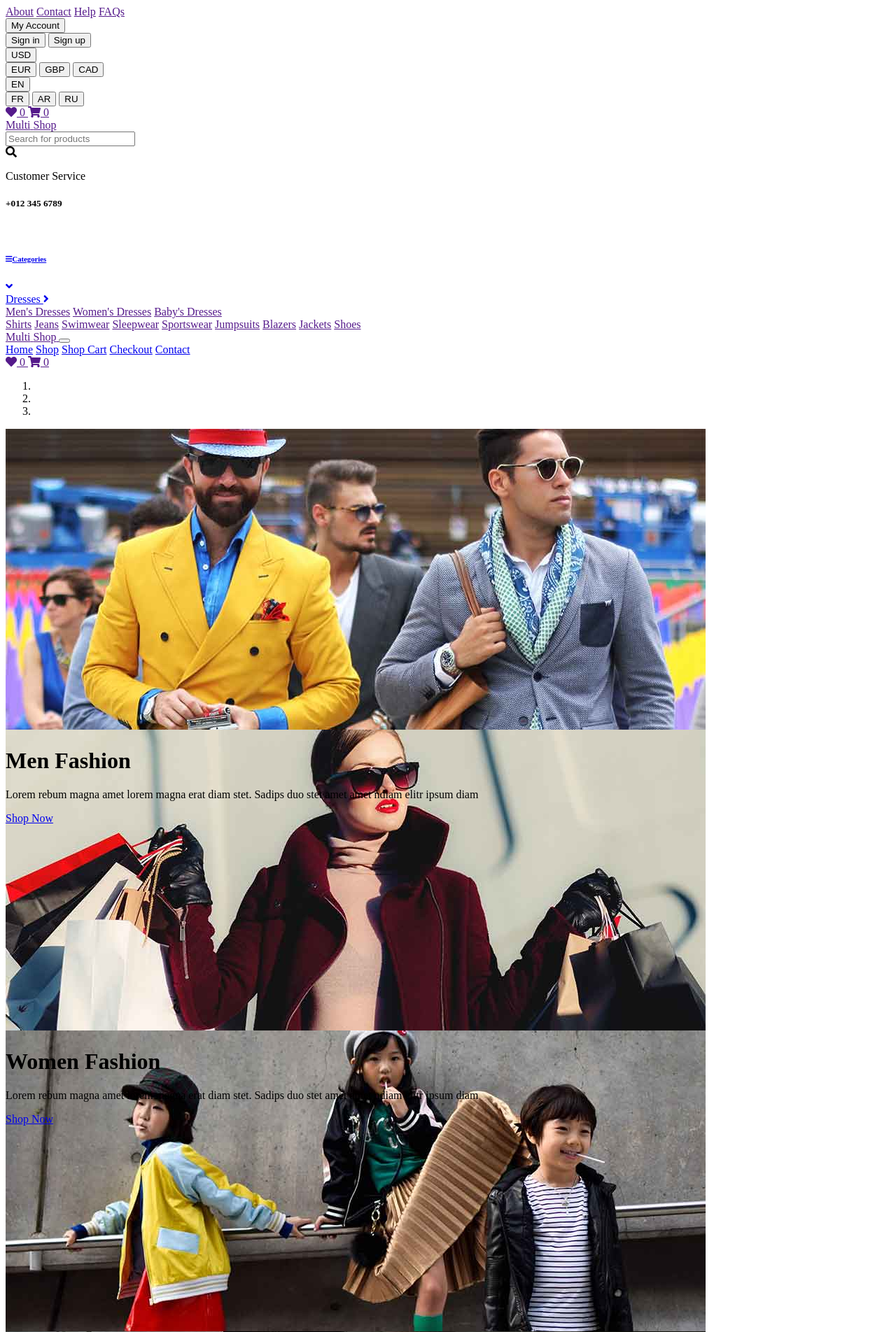
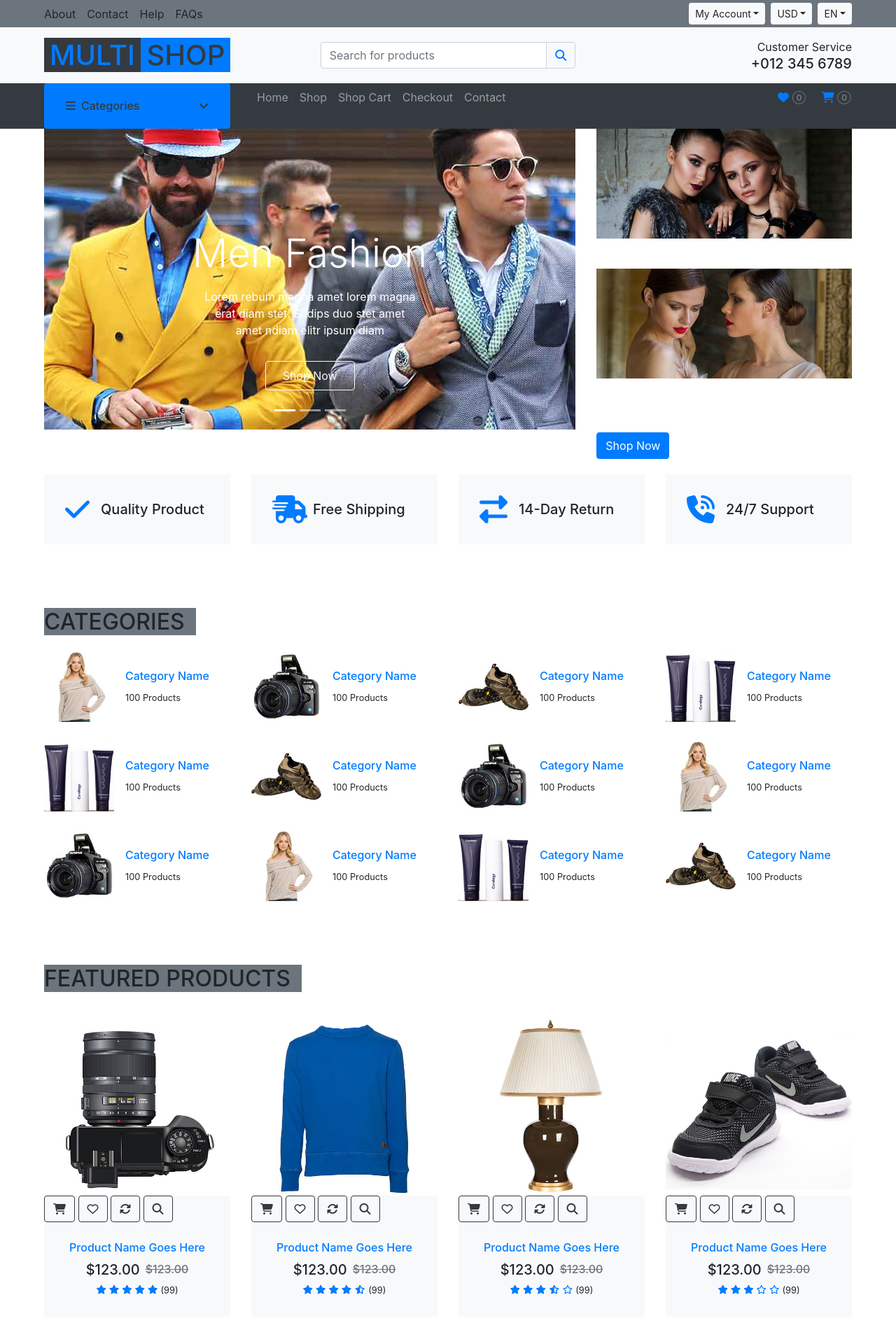
Before and after one commit to techBello/online-market, a Django app: template market/templates/index.html in a window 1280 px wide. Shown: the top 1904 px of the page at 70% size. Run offline with Django 3.2, Linux system fonts and the light colour scheme; the template is opened without the code that fills it, so the values that code supplies are empty; some libraries are stand-ins or nearby versions.

Commit message:
adjust my base page

```diff
--- a/market/templates/base.html
+++ b/market/templates/base.html
@@ -45,7 +45,7 @@
 
     <body data-spy="scroll" data-target=".navbar" data-offset="51">
         <!-- Nav Bar Start -->
-        <div class="navbar navbar-expand-lg bg-light navbar-light">
+        {% comment %} <div class="navbar navbar-expand-lg bg-light navbar-light">
             <div class="container-fluid">
                 <a href="{% url 'home' %}" class="navbar-brand d-none d-lg-block">de-Bello-per</a>
                 <button type="button" class="navbar-toggler" data-toggle="collapse" data-target="#navbarCollapse">
@@ -78,7 +78,7 @@
                     </div>
                 </div>
             </div>
-        </div>
+        </div> {% endcomment %}
         <!-- Nav Bar End -->
 
 
--- a/market/templates/index.html
+++ b/market/templates/index.html
@@ -1,27 +1,9 @@
-<!DOCTYPE html>
-<html lang="en">
+{% extends "base.html" %}
+{% load static %}
 
-<head>
-    <meta charset="utf-8">
-    <title>MultiShop - Online Shop Website Template</title>
+{% block title %}Home{% endblock %}
 
-
-    <!-- Favicon -->
-    <link href="img/favicon.ico" rel="icon">
-
-
-    <!-- Font Awesome -->
-    <link href="https://cdnjs.cloudflare.com/ajax/libs/font-awesome/5.10.0/css/all.min.css" rel="stylesheet">
-
-    <!-- Libraries Stylesheet -->
-    <link href="lib/animate/animate.min.css" rel="stylesheet">
-    <link href="lib/owlcarousel/assets/owl.carousel.min.css" rel="stylesheet">
-
-    <!-- Customized Bootstrap Stylesheet -->
-    <link href="css/style.min.css" rel="stylesheet">
-</head>
-
-<body>
+{% block content %}
     <!-- Topbar Start -->
     <div class="container-fluid">
         <div class="row bg-secondary py-1 px-xl-5">
@@ -1022,6 +1004,4 @@
 
 
 
-</body>
-
-</html>
+{% endblock %}
```
